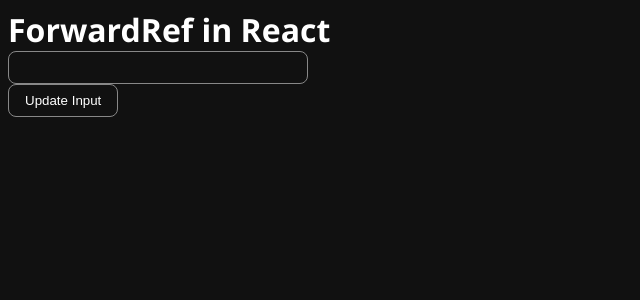
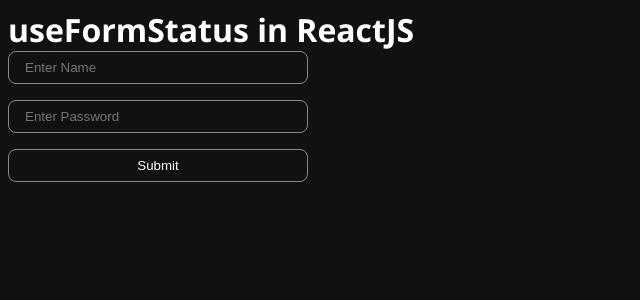
Before and after one commit to 0x-harsh/React-Tutorial---Code-Step-by-Step, a React app: page / in a window 1280 px wide. Shown: the top 300 px of the page, without its empty margins (0-640 px from the left). Built offline with nearby package versions, Linux system fonts and the light colour scheme; the HTML template or start-up script is replaced by a standard one.

Commit message:
useFormStatus Hook in ReactJS

```diff
--- /dev/null
+++ b/src/26 useFormStatus Hook in ReactJS/App.jsx
@@ -0,0 +1,33 @@
+import { useFormStatus } from "react-dom"
+
+const App = () => {
+    const handleSubmit = async () => {
+        await new Promise(res => setTimeout(res, 2000))
+        console.log("form submitted")
+    }
+
+    const CustomerForm = () => {
+        // const ufs = useFormStatus()
+        // console.log(ufs)
+        const { pending } = useFormStatus()
+        console.log("form submitted: " + pending)
+        return (
+            <>
+                <input type="text" placeholder="Enter Name" />
+                <input type="text" placeholder="Enter Password" />
+                <button disabled={pending}>{pending ? "Submiting..." : "Submit"}</button>
+            </>
+        )
+    }
+
+    return (
+        <div>
+            <h1>useFormStatus in ReactJS</h1>
+            <form action={handleSubmit} className="flex flex-col gap">
+                <CustomerForm />
+            </form>
+        </div>
+    )
+}
+
+export default App
--- a/src/main.jsx
+++ b/src/main.jsx
@@ -1,6 +1,6 @@
 import { StrictMode } from 'react'
 import { createRoot } from 'react-dom/client'
 import './index.css'
-import App from './25 ForwardRef in React/App.jsx'
+import App from './26 useFormStatus Hook in ReactJS/App.jsx'
 
 createRoot(document.getElementById('root')).render(<App />)
```
